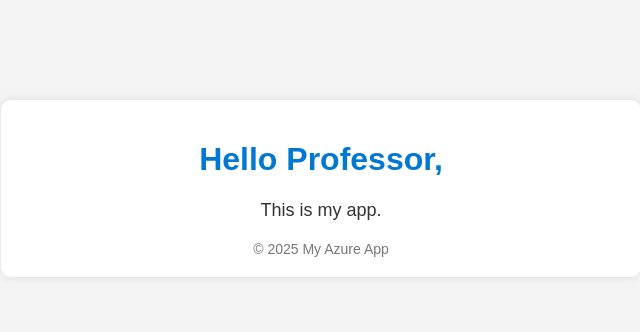
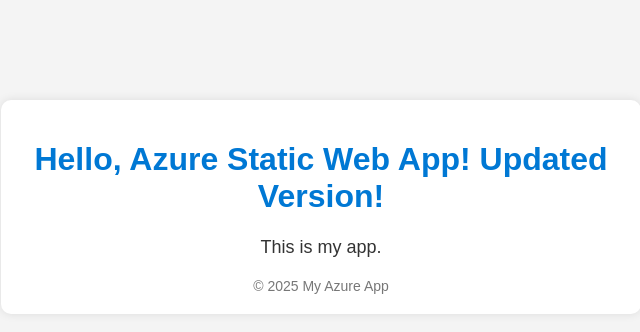
Before and after one commit to Ethan05302/azure-static-webapp, a plain HTML site: page index.html in a window 1280 px wide. Shown: the whole page, without its empty margins (319-959 px from the left). Drawn offline with Linux system fonts and the light colour scheme.

Commit message:
Update index.html

```diff
--- a/index.html
+++ b/index.html
@@ -36,7 +36,7 @@
 </head>
 <body>
     <div class="container">
-        <h1>Hello Professor,</h1>
+        <h1>Hello, Azure Static Web App! Updated Version!</h1>
         <p>This is my app.</p>
         <div class="footer">© 2025 My Azure App</div>
     </div>
```
